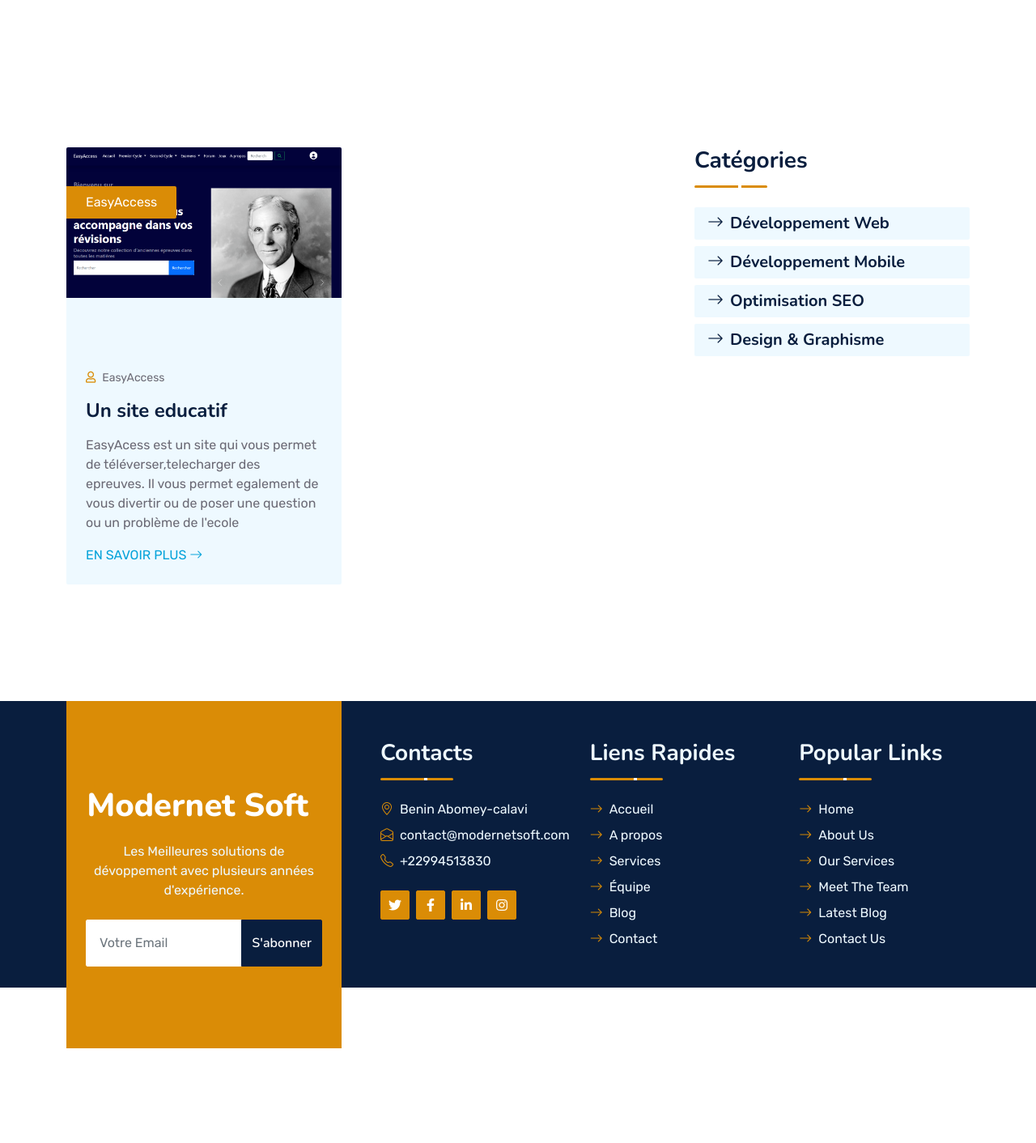
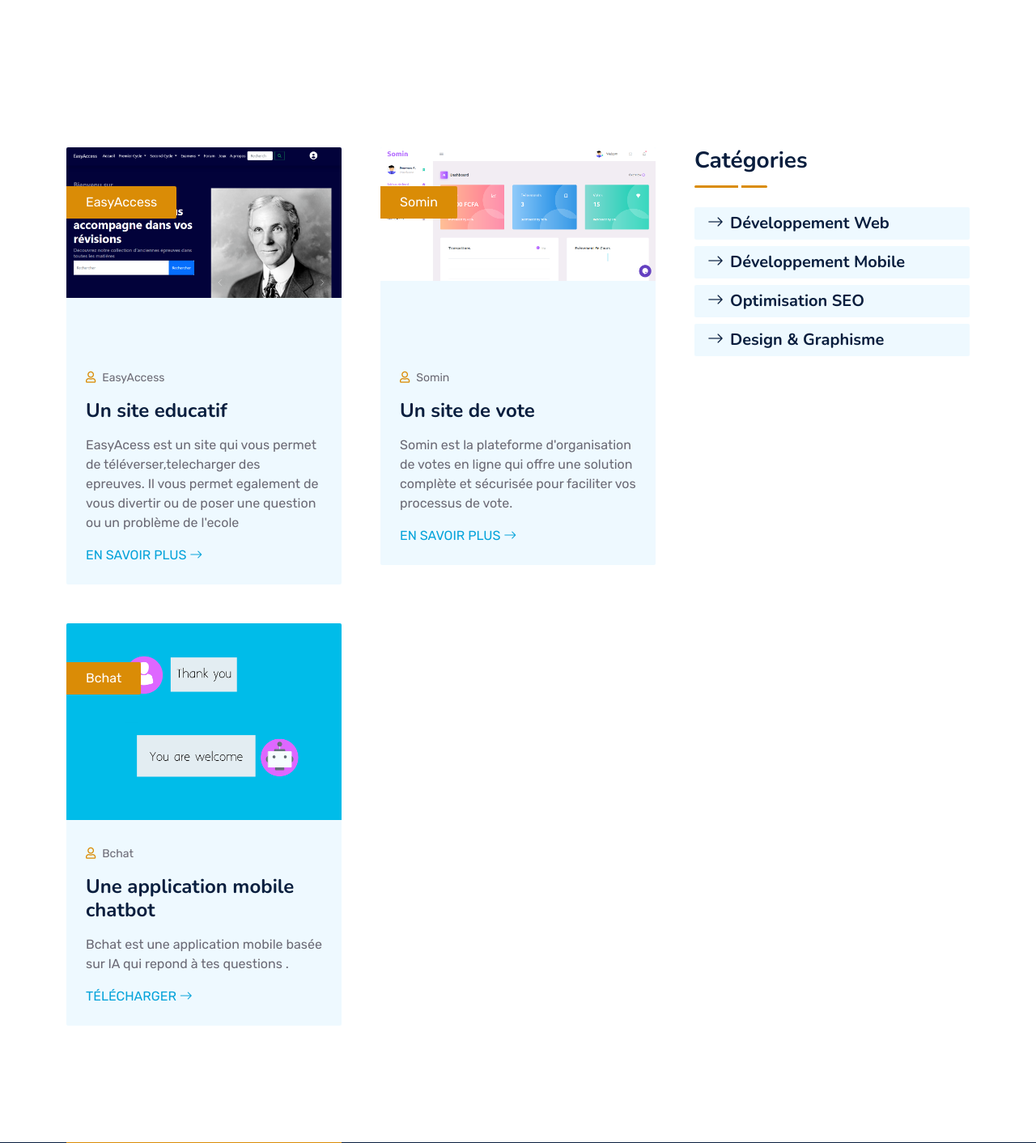
Before and after one commit to Bienvenu-acclombessi/modernet, a PHP site: page /potfolio in a window 1280 px wide. Shown: the part 437-1849 px from the top of the page at 81% size. Before the commit the page ends 1732 px from the top, so only its background shows below. Run offline with PHP 8.4, Linux system fonts and the light colour scheme; some libraries are stand-ins or nearby versions.

Commit message:
Blog ajouté

```diff
--- a/potfolio.php
+++ b/potfolio.php
@@ -61,7 +61,7 @@
                             <div class="blog-item bg-light rounded overflow-hidden">
                                 <div class="blog-img position-relative overflow-hidden">
                                 <div class="w-100 overflow-hidden" style="min-height:250px"> <img class="img-fluid w-100" src="img/easyaccess.png" alt=""></div>
-                                    <a class="position-absolute top-0 start-0 bg-primary text-white rounded-end mt-5 py-2 px-4" href="">EasyAccess</a>
+                                    <a class="position-absolute top-0 start-0 bg-primary text-white rounded-end mt-5 py-2 px-4" href="https://easyaccess.modernetsoft.com">EasyAccess</a>
                                 </div>
                                 <div class="p-4">
                                     <div class="d-flex mb-3">
@@ -69,10 +69,49 @@
                                     </div>
                                     <h4 class="mb-3">Un site educatif</h4>
                                     <p>EasyAcess est un site qui vous permet de téléverser,telecharger des epreuves. Il vous permet egalement de vous divertir ou de poser une question ou un problème de l'ecole </p>
-                                    <a class="text-uppercase" href="http://easyacess.rf.gd">En Savoir Plus <i class="bi bi-arrow-right"></i></a>
+                                    <a class="text-uppercase" href="https://easyaccess.modernetsoft.com">En Savoir Plus <i class="bi bi-arrow-right"></i></a>
                                 </div>
                             </div>
                         </div>
+
+                        <!-- somin application -->
+                        <div class="col-md-6 wow slideInUp" data-wow-delay="0.6s">
+                            <div class="blog-item bg-light rounded overflow-hidden">
+                                <div class="blog-img position-relative overflow-hidden">
+                                <div class="w-100 overflow-hidden" style="min-height:250px"> <img class="img-fluid w-100" src="img/somin.png" alt=""></div>
+                                    <a class="position-absolute top-0 start-0 bg-primary text-white rounded-end mt-5 py-2 px-4" href="https://somin.pro">Somin</a>
+                                </div>
+                                <div class="p-4">
+                                    <div class="d-flex mb-3">
+                                        <small class="me-3"><i class="far fa-user text-primary me-2"></i>Somin</small>
+                                    </div>
+                                    <h4 class="mb-3">Un site de vote</h4>
+                                    <p>Somin est la plateforme d'organisation de votes en ligne qui offre une solution complète et sécurisée pour faciliter vos processus de vote.</p>
+                                    <a class="text-uppercase" href="https://somin.pro">En Savoir Plus <i class="bi bi-arrow-right"></i></a>
+                                </div>
+                            </div>
+                        </div>
+
+                        <!-- fin somin application -->
+                        <!-- somin application -->
+                        <div class="col-md-6 wow slideInUp" data-wow-delay="0.6s">
+                            <div class="blog-item bg-light rounded overflow-hidden">
+                                <div class="blog-img position-relative overflow-hidden">
+                                <div class="w-100 overflow-hidden" style="min-height:250px"> <img class="img-fluid w-100" src="img/bchat.png" alt=""></div>
+                                    <a class="position-absolute top-0 start-0 bg-primary text-white rounded-end mt-5 py-2 px-4" href="https://modernetsoft.com/archives/bchat.apk">Bchat</a>
+                                </div>
+                                <div class="p-4">
+                                    <div class="d-flex mb-3">
+                                        <small class="me-3"><i class="far fa-user text-primary me-2"></i>Bchat</small>
+                                    </div>
+                                    <h4 class="mb-3">Une application mobile chatbot</h4>
+                                    <p>Bchat  est une application mobile basée sur IA qui repond à tes questions .</p>
+                                    <a class="text-uppercase" href="https://modernetsoft.com/archives/bchat.apk">Télécharger <i class="bi bi-arrow-right"></i></a>
+                                </div>
+                            </div>
+                        </div>
+
+                        <!-- fin somin application -->
 
                     </div>
                 </div>
```
Also changed, not shown: blog.php (+12 -11 lines), .htaccess, img/bchat.png (added), img/somin.png (added).
